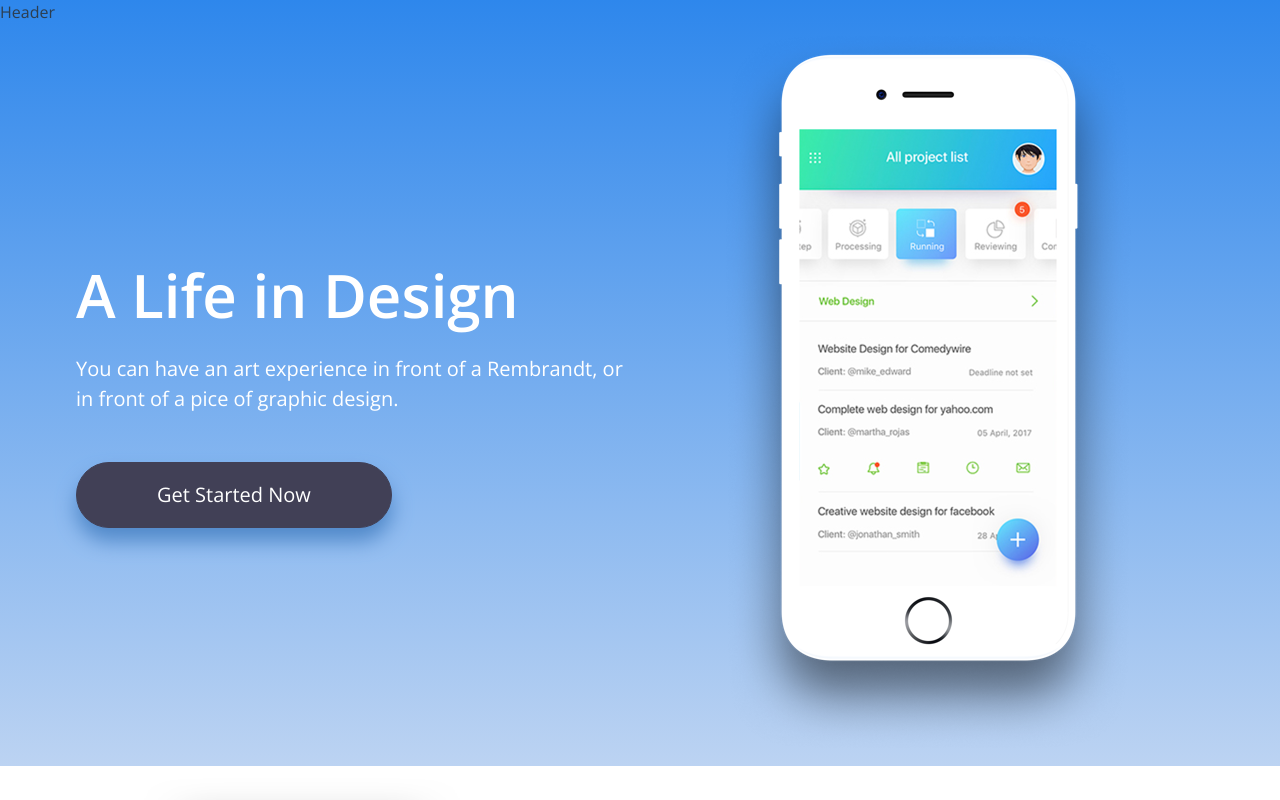
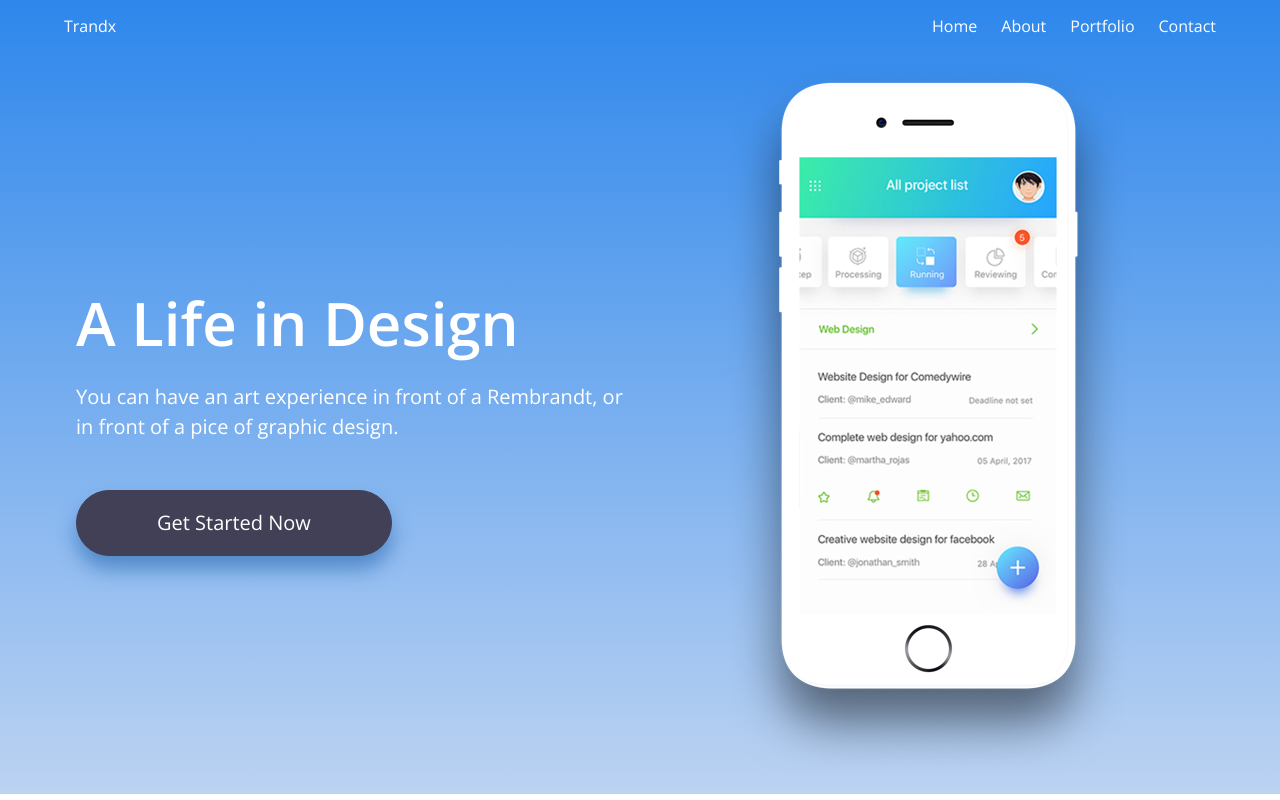
Before and after one commit to tonchmx/hh-lp, a Vue app: page / in a window 1280 px wide. Shown: the top 800 px of the page. Built offline with nearby package versions, Linux system fonts and the light colour scheme.

Commit message:
:sparkles: header.

```diff
--- a/src/components/Header.vue
+++ b/src/components/Header.vue
@@ -1,13 +1,64 @@
 <template>
-  <p>Header</p>
+  <header class="container">
+    <nav class="navbar" role="navigation" aria-label="main navigation">
+      <div class="navbar-brand">
+        <a href="/" class="navbar-item has-text-white">
+          Trandx
+        </a>
+
+        <a
+          role="button"
+          class="navbar-burger burger has-text-white"
+          aria-label="menu"
+          aria-expanded="false"
+          data-target="navContent"
+          @click="toggleMenu"
+        >
+          <span aria-hidden="true"></span>
+          <span aria-hidden="true"></span>
+          <span aria-hidden="true"></span>
+        </a>
+      </div>
+
+      <div id="navContent" class="navbar-menu">
+        <div class="navbar-end">
+          <a class="navbar-item has-text-white">Home</a>
+          <a class="navbar-item has-text-white">About</a>
+          <a class="navbar-item has-text-white">Portfolio</a>
+          <a class="navbar-item has-text-white">Contact</a>
+        </div>
+      </div>
+    </nav>
+  </header>
 </template>
 
 <script>
 export default {
+  methods: {
+    toggleMenu(event) {
+      const currentTarget = event.target;
+      const target = currentTarget.dataset.target;
+      const targetWrapper = document.getElementById(target);
 
+      currentTarget.classList.toggle('is-active');
+      targetWrapper.classList.toggle('is-active');
+    }
+  }
 }
 </script>
 
-<style scoped>
+<style lang="scss" scoped>
+  nav {
+    background-color: transparent;
 
+    .navbar-item {
+      background-color: transparent;
+    }
+
+    .navbar-menu.is-active {
+      background-color: transparent;
+      border-top: 1px solid rgba(255, 255, 255, 0.1);
+      border-bottom: 1px solid rgba(255, 255, 255, 0.1);
+    }
+  }
 </style>
```
